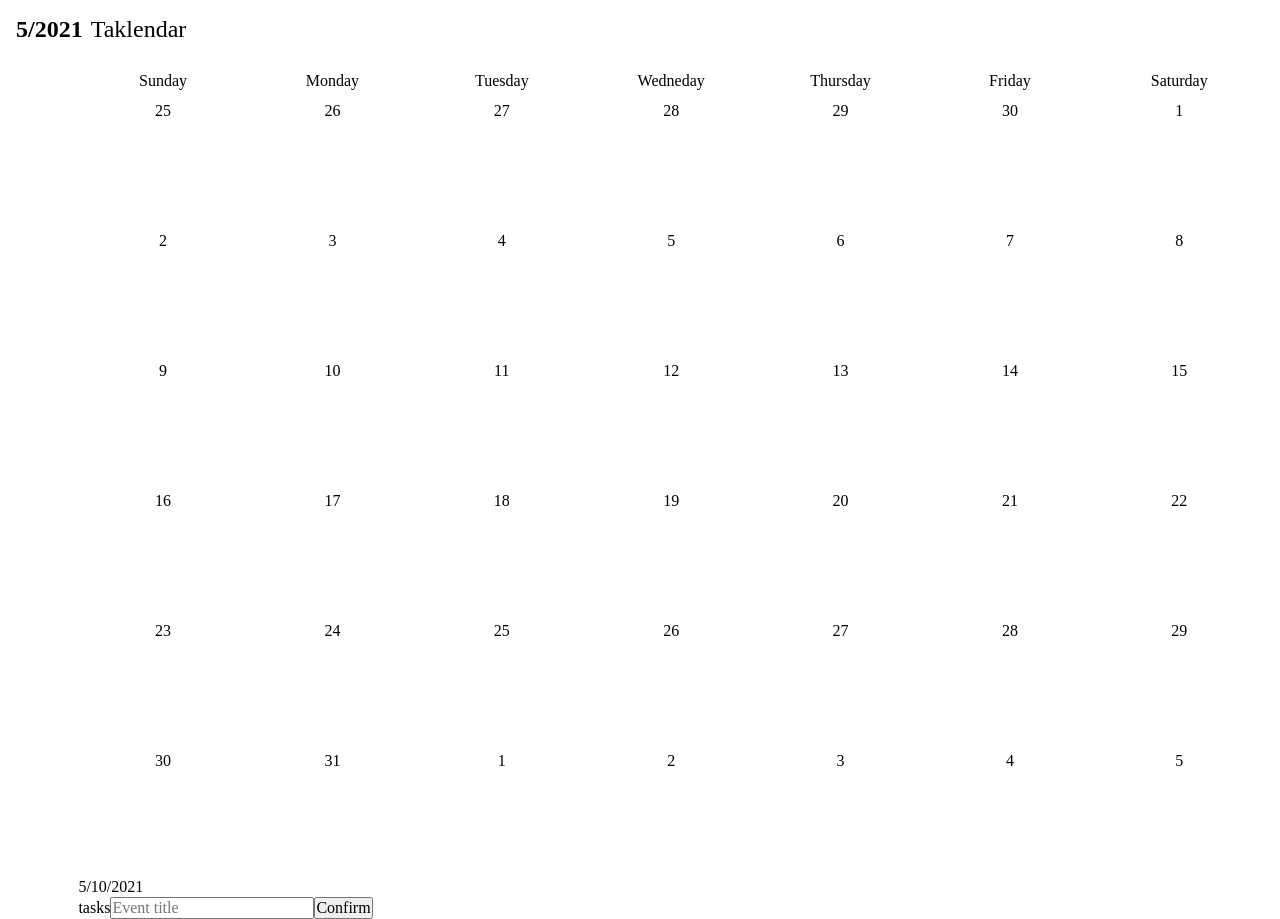
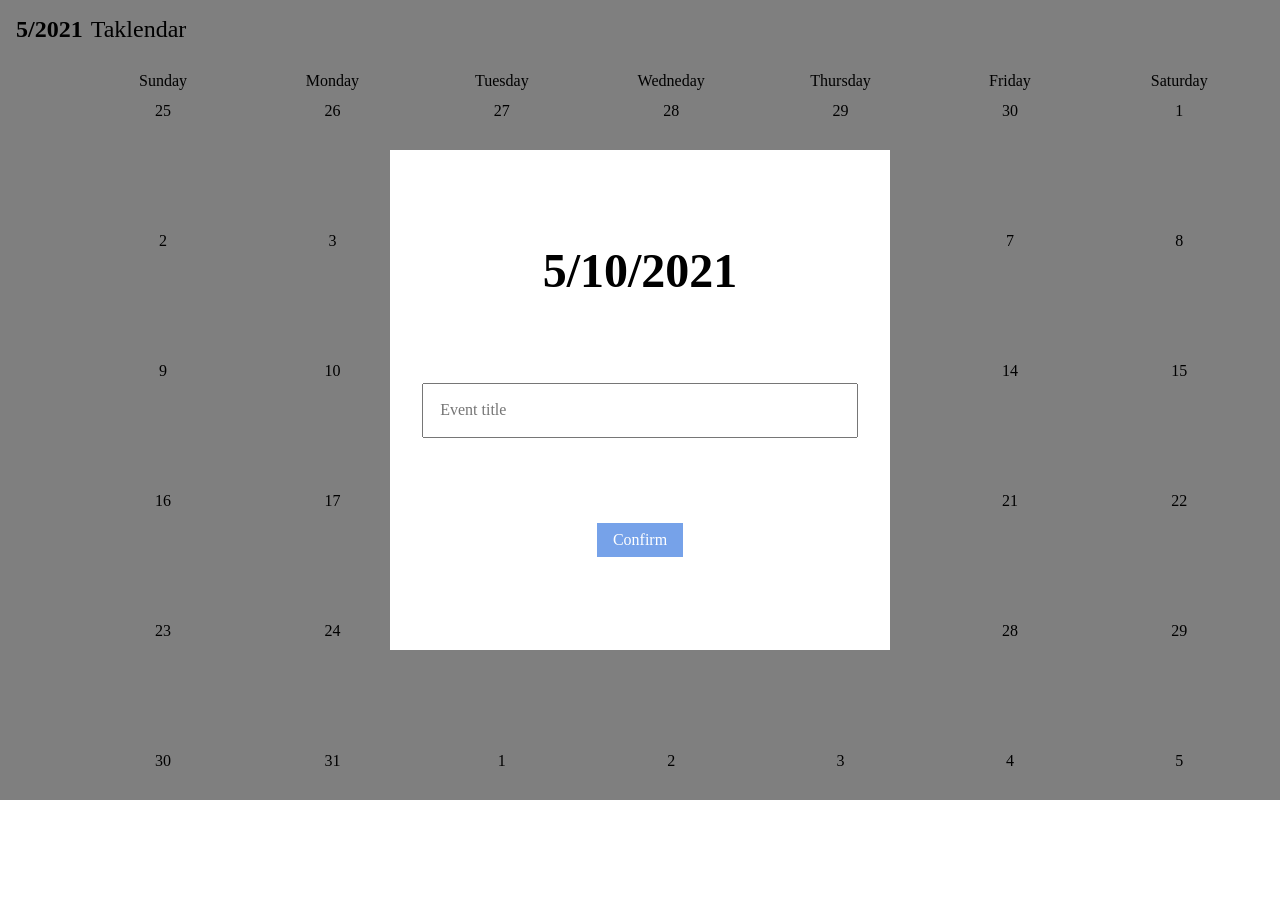
Before and after one commit to dodoongtak/Taklendar, a React app: page / in a window 1280 px wide. Both pictures are taken after a click on the item "10". After the commit the page ends 878 px from the top, so only its background shows below. Built offline with nearby package versions, Linux system fonts and the light colour scheme.

Commit message:
feat ✨: prompt Modal

```diff
--- a/src/App.jsx
+++ b/src/App.jsx
@@ -4,6 +4,7 @@
 
 import CurrentDateContainer from './components/CurrentDateContainer';
 import Calendar from './components/Calendar';
+import ModalContainer from './components/commons/ModalContainer';
 
 const PageWrapper = styled.div({
   display: 'grid',
@@ -30,6 +31,8 @@
       <main>
         <Calendar />
       </main>
+
+      <ModalContainer />
     </PageWrapper>
   );
 }
--- a/src/components/Calendar.jsx
+++ b/src/components/Calendar.jsx
@@ -5,7 +5,6 @@
 import { WEEKDAY } from '../fixtures';
 
 import DatesContainer from './DatesContainer';
-import ModalContainer from './commons/ModalContainer';
 
 const WeekdaysList = styled.ul({
   display: 'grid',
@@ -31,8 +30,6 @@
       </header>
 
       <DatesContainer />
-
-      <ModalContainer />
     </article>
   );
 }
--- a/src/components/commons/Modal.jsx
+++ b/src/components/commons/Modal.jsx
@@ -1,7 +1,59 @@
 import React, { useCallback } from 'react';
 
+import styled from '@emotion/styled';
+
+const ModalWrapper = styled.aside(({ show }) => ({
+  position: 'fixed',
+  display: show ? 'flex' : 'none',
+  alignItems: 'center',
+  justifyContent: 'center',
+  inset: '0',
+
+  backgroundColor: 'rgba(0, 0, 0, 0.5)',
+}));
+
+const ModalContainer = styled.div({
+  position: 'absolute',
+  width: '500px',
+  height: '500px',
+  display: 'flex',
+  flexDirection: 'column',
+  alignItems: 'center',
+  justifyContent: 'space-evenly',
+  padding: '0.5rem',
+
+  backgroundColor: '#FFF',
+
+  '& header': {
+    fontSize: '3rem',
+    fontWeight: '600',
+  },
+
+  '& button': {
+    padding: '0.5rem 1rem',
+
+    color: '#FFF',
+
+    backgroundColor: 'rgb(27, 100, 218, 0.6)',
+    border: 'none',
+  },
+});
+
+const InputField = styled.div({
+  width: '90%',
+
+  '& label': {
+    display: 'none',
+  },
+
+  '& input': {
+    width: '100%',
+    padding: '1rem',
+  },
+});
+
 export default function Modal({
-  date, task, setTaskTitle, onSubmit,
+  date, task, setTaskTitle, onSubmit, onClose,
 }) {
   const handleChangeTaskTitle = useCallback((event) => {
     const { target } = event;
@@ -10,10 +62,12 @@
   }, [setTaskTitle]);
 
   return (
-    <div>
+    <ModalWrapper show={date} onClick={onClose}>
+      {date && (
+        <ModalContainer onClick={(e) => e.stopPropagation()}>
           <header>{date}</header>
-      {date && (
-        <div>
+
+          <InputField>
             <label htmlFor="task">
               tasks
             </label>
@@ -25,7 +79,9 @@
               onChange={handleChangeTaskTitle}
               min="1"
             />
+          </InputField>
 
+          <div>
             <button
               type="submit"
               onClick={onSubmit}
@@ -33,7 +89,8 @@
               Confirm
             </button>
           </div>
+        </ModalContainer>
       )}
-    </div>
+    </ModalWrapper>
   );
 }
--- a/src/components/commons/ModalContainer.jsx
+++ b/src/components/commons/ModalContainer.jsx
@@ -1,7 +1,7 @@
 import React, { useCallback, useState } from 'react';
 import { useDispatch, useSelector } from 'react-redux';
 
-import { setTasks } from '../../redux/appSlice';
+import { setClickedDate, setTasks } from '../../redux/appSlice';
 
 import { get } from '../../utils';
 
@@ -14,10 +14,15 @@
 
   const [task, setTaskTitle] = useState('');
 
+  const handleClose = useCallback(() => {
+    dispatch(setClickedDate(''));
+  }, []);
+
   const handleSubmit = useCallback((event) => {
     event.preventDefault();
 
     dispatch(setTasks(task));
+    handleClose();
 
     setTaskTitle('');
   }, [task]);
@@ -28,6 +33,7 @@
       task={task}
       setTaskTitle={setTaskTitle}
       onSubmit={handleSubmit}
+      onClose={handleClose}
     />
   );
 }
```
Also changed, not shown: 1 other file (tests, documents, lock files or other folders). Lines whose indentation alone changed are shown as unchanged.
